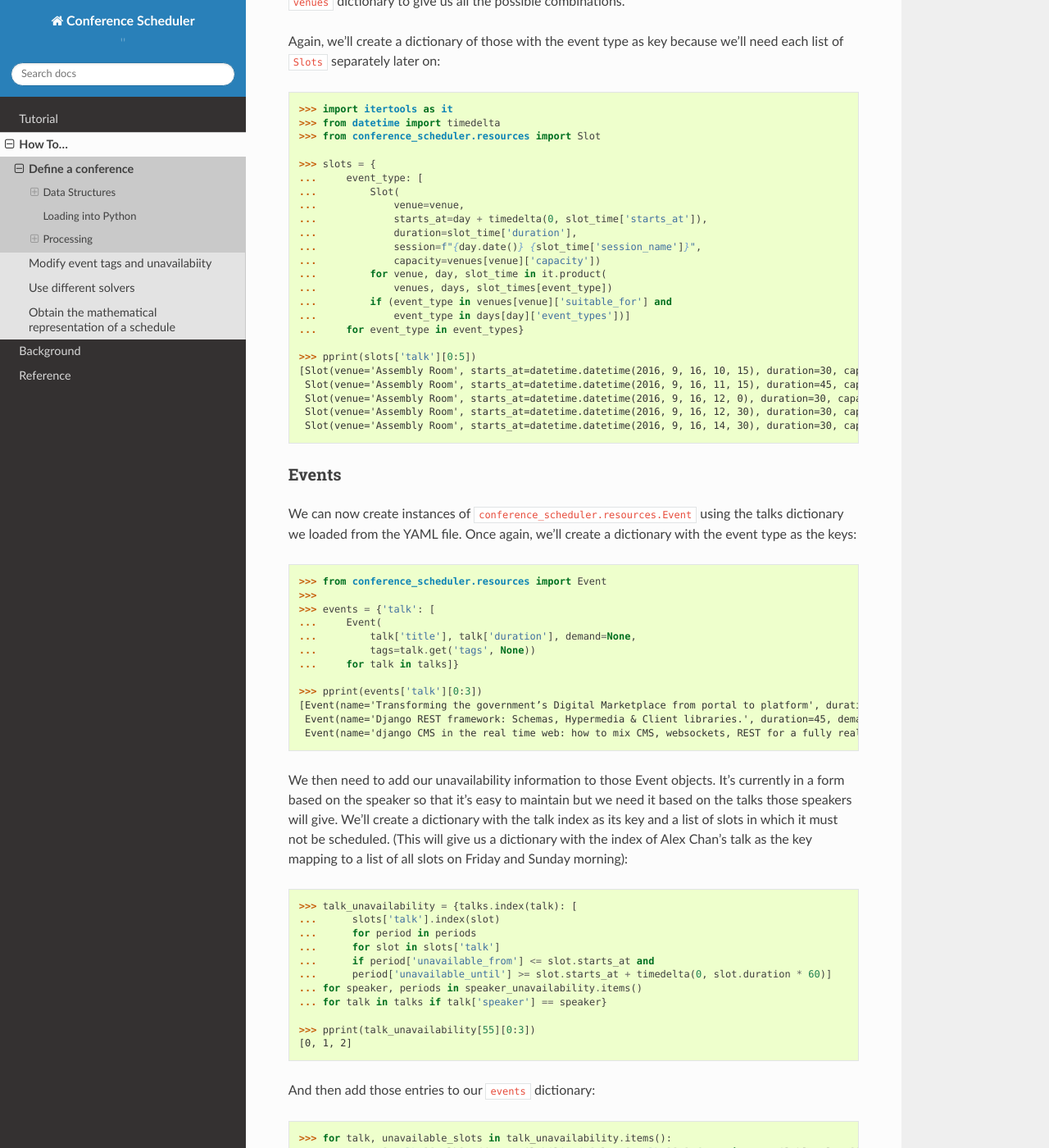
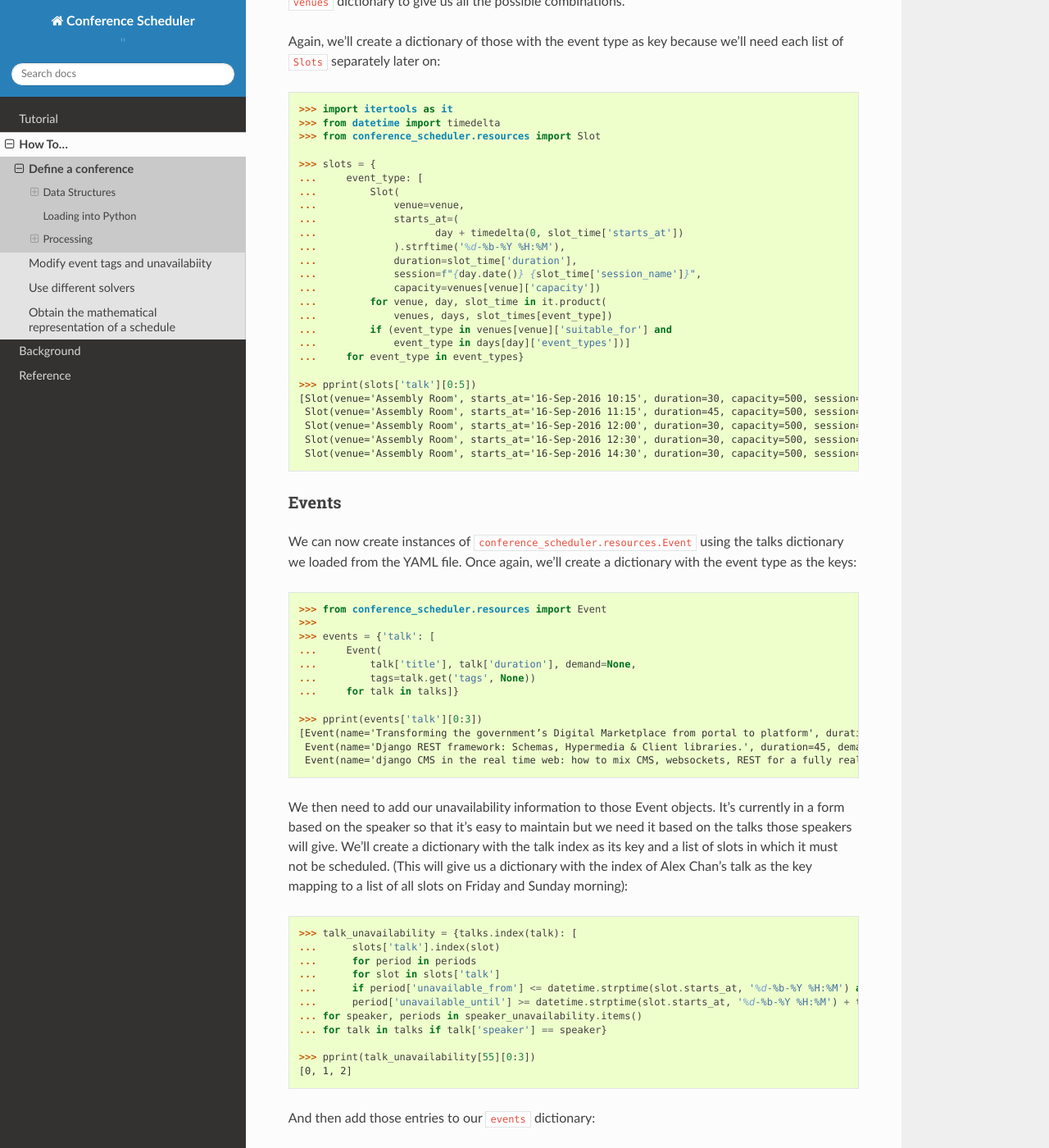
Before and after one commit to PyconUK/ConferenceScheduler, a Sphinx documentation site: the page built from docs/howto/define_a_conference.rst, in a window 1280 px wide and 1400 px high, scrolled down 5207 px. Shown: the whole window at 82% size. Built offline with Sphinx 7.4.7 and the Read the Docs theme 2.0.0, drawn with Linux system fonts in a browser that asks for light colours; some of the changed text lies outside the part shown.

Commit message:
Fix bugs with datetime objects and strings

```diff
--- a/docs/howto/define_a_conference.rst
+++ b/docs/howto/define_a_conference.rst
@@ -288,7 +288,9 @@ we'll need each list of :code:`Slots` separately later on::
     ...     event_type: [
     ...         Slot(
     ...             venue=venue,
-    ...             starts_at=day + timedelta(0, slot_time['starts_at']),
+    ...             starts_at=(
+    ...                    day + timedelta(0, slot_time['starts_at'])
+    ...             ).strftime('%d-%b-%Y %H:%M'),
     ...             duration=slot_time['duration'],
     ...             session=f"{day.date()} {slot_time['session_name']}",
     ...             capacity=venues[venue]['capacity'])
@@ -299,11 +301,11 @@ we'll need each list of :code:`Slots` separately later on::
     ...     for event_type in event_types}
 
     >>> pprint(slots['talk'][0:5])
-    [Slot(venue='Assembly Room', starts_at=datetime.datetime(2016, 9, 16, 10, 15), duration=30, capacity=500, session='2016-09-16 morning'),
-     Slot(venue='Assembly Room', starts_at=datetime.datetime(2016, 9, 16, 11, 15), duration=45, capacity=500, session='2016-09-16 morning'),
-     Slot(venue='Assembly Room', starts_at=datetime.datetime(2016, 9, 16, 12, 0), duration=30, capacity=500, session='2016-09-16 morning'),
-     Slot(venue='Assembly Room', starts_at=datetime.datetime(2016, 9, 16, 12, 30), duration=30, capacity=500, session='2016-09-16 afternoon'),
-     Slot(venue='Assembly Room', starts_at=datetime.datetime(2016, 9, 16, 14, 30), duration=30, capacity=500, session='2016-09-16 afternoon')]
+    [Slot(venue='Assembly Room', starts_at='16-Sep-2016 10:15', duration=30, capacity=500, session='2016-09-16 morning'),
+     Slot(venue='Assembly Room', starts_at='16-Sep-2016 11:15', duration=45, capacity=500, session='2016-09-16 morning'),
+     Slot(venue='Assembly Room', starts_at='16-Sep-2016 12:00', duration=30, capacity=500, session='2016-09-16 morning'),
+     Slot(venue='Assembly Room', starts_at='16-Sep-2016 12:30', duration=30, capacity=500, session='2016-09-16 afternoon'),
+     Slot(venue='Assembly Room', starts_at='16-Sep-2016 14:30', duration=30, capacity=500, session='2016-09-16 afternoon')]
 
 .. _processing_events:
 
@@ -338,8 +340,8 @@ talk as the key mapping to a list of all slots on Friday and Sunday morning)::
     ...      slots['talk'].index(slot)
     ...      for period in periods
     ...      for slot in slots['talk']
-    ...      if period['unavailable_from'] <= slot.starts_at and
-    ...      period['unavailable_until'] >= slot.starts_at + timedelta(0, slot.duration * 60)]
+    ...      if period['unavailable_from'] <= datetime.strptime(slot.starts_at, '%d-%b-%Y %H:%M') and
+    ...      period['unavailable_until'] >= datetime.strptime(slot.starts_at, '%d-%b-%Y %H:%M') + timedelta(0, slot.duration * 60)]
     ... for speaker, periods in speaker_unavailability.items()
     ... for talk in talks if talk['speaker'] == speaker}
 
@@ -352,9 +354,9 @@ And then add those entries to our :code:`events` dictionary::
     ...     events['talk'][talk].add_unavailability(*[slots['talk'][s] for s in unavailable_slots])
 
     >>> pprint(events['talk'][55].unavailability[0:3])
-    (Slot(venue='Assembly Room', starts_at=datetime.datetime(2016, 9, 16, 10, 15), duration=30, capacity=500, session='2016-09-16 morning'),
-     Slot(venue='Assembly Room', starts_at=datetime.datetime(2016, 9, 16, 11, 15), duration=45, capacity=500, session='2016-09-16 morning'),
-     Slot(venue='Assembly Room', starts_at=datetime.datetime(2016, 9, 16, 12, 0), duration=30, capacity=500, session='2016-09-16 morning'))
+    (Slot(venue='Assembly Room', starts_at='16-Sep-2016 10:15', duration=30, capacity=500, session='2016-09-16 morning'),
+     Slot(venue='Assembly Room', starts_at='16-Sep-2016 11:15', duration=45, capacity=500, session='2016-09-16 morning'),
+     Slot(venue='Assembly Room', starts_at='16-Sep-2016 12:00', duration=30, capacity=500, session='2016-09-16 morning'))
 
 To complete our Event objects, we'll need to add the information from our
 :code:`speaker_clashes` dictionary to their unavailability. First, let's map
```
